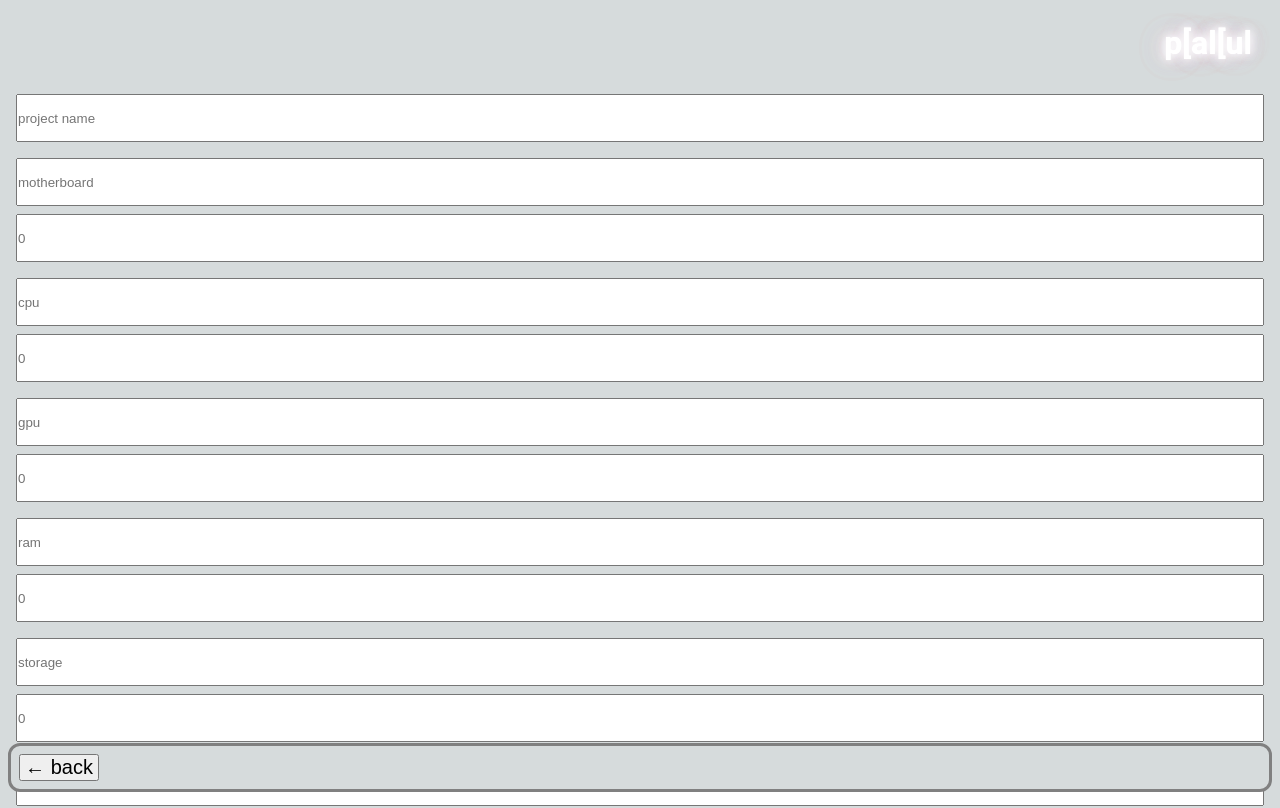
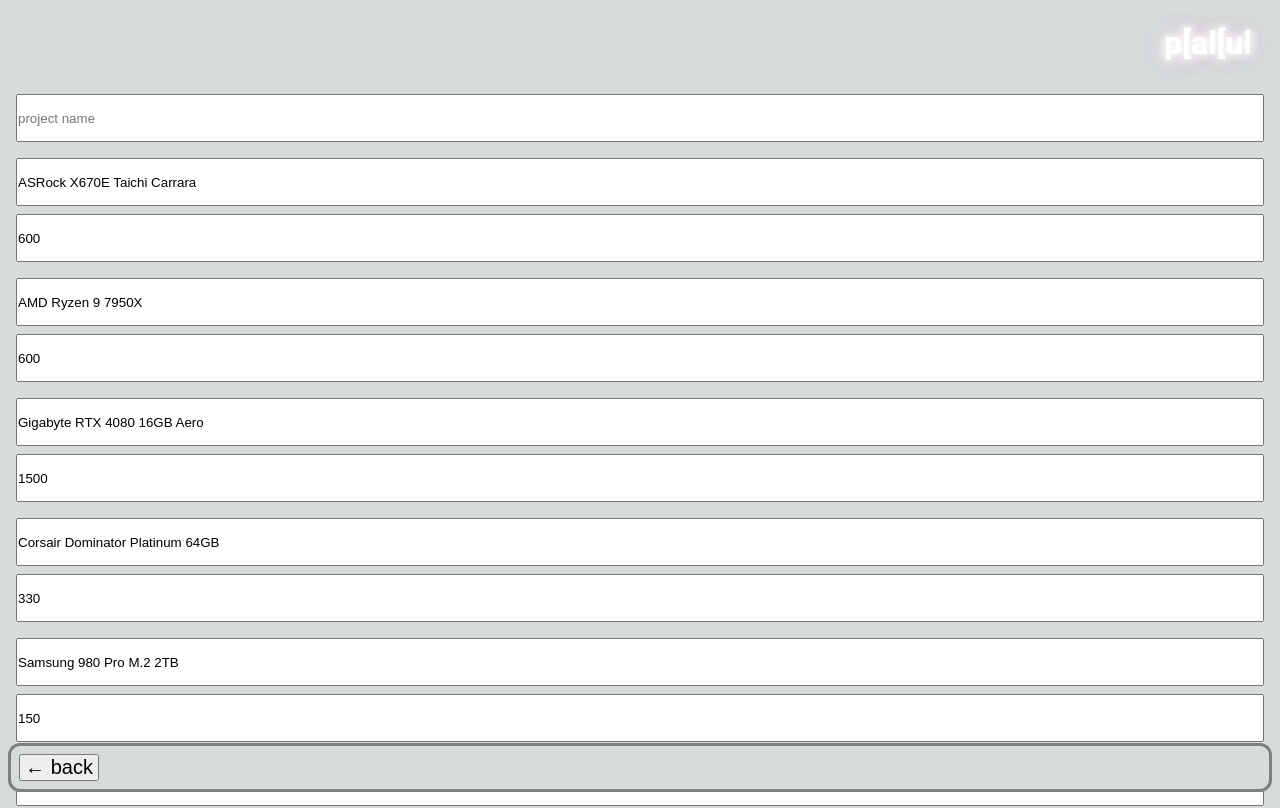
Before and after one commit to reyk-zepper/atlantis-capstone, a Next.js app: page /add-project in a window 1280 px wide. Shown: the top 808 px of the page. Built offline with nearby package versions, Linux system fonts and the light colour scheme.

Commit message:
fix partlist

```diff
--- a/components/Form/index.js
+++ b/components/Form/index.js
@@ -1,6 +1,6 @@
 import { v4 as uuidv4 } from "uuid";
 import { useImmer } from "use-immer";
-import { partList } from "../../lib/initialValues";
+import { partList2 } from "../../lib/initialValues";
 import useStore from "../../hooks/useStore";
 import Swal from "sweetalert2";
 import { useRouter } from "next/router";
@@ -9,7 +9,7 @@
 
 export default function Form() {
   const router = useRouter();
-  const [items, setItems] = useImmer(partList);
+  const [items, setItems] = useImmer(partList2);
   const [additionalItems, setAdditionalItems] = useImmer([]);
   const [addProject] = useStore((state) => [state.addProject]);
   const [projectName, setProjectName] = useImmer("");
@@ -60,7 +60,7 @@
       }),
     };
 
-    const resetItems = partList.map((item) => {
+    const resetItems = partList2.map((item) => {
       return { ...item, price: "", value: "" };
     });
 
@@ -205,7 +205,6 @@
   width: 100%;
   height: 100%;
   flex: 1;
-
   display: flex;
   flex-direction: column;
   align-items: center;
--- a/components/Navigation/index.js
+++ b/components/Navigation/index.js
@@ -61,7 +61,7 @@
 
   &:hover {
     text-decoration: underline;
-    color: hotpink;
+    color: rgba(255, 214, 243, 1.2);
   }
 `;
 const StyledHomeLink = styled(StyledLink)`
--- a/components/StyledButton/index.js
+++ b/components/StyledButton/index.js
@@ -30,6 +30,7 @@
     font-size: 1.25rem;
     color: white;
     background-color: rgb(219, 88, 86);
+
     &:hover {
       transform: scale(0.8);
     }
```
